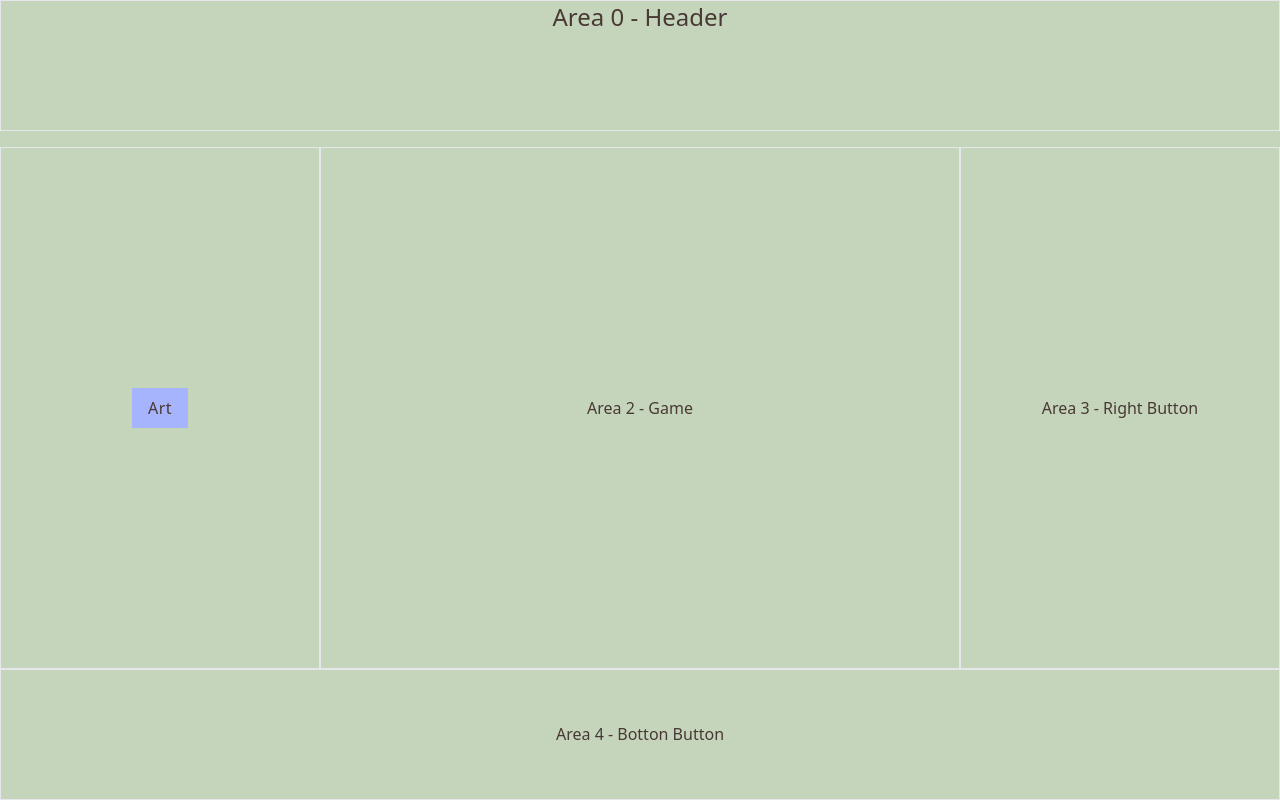
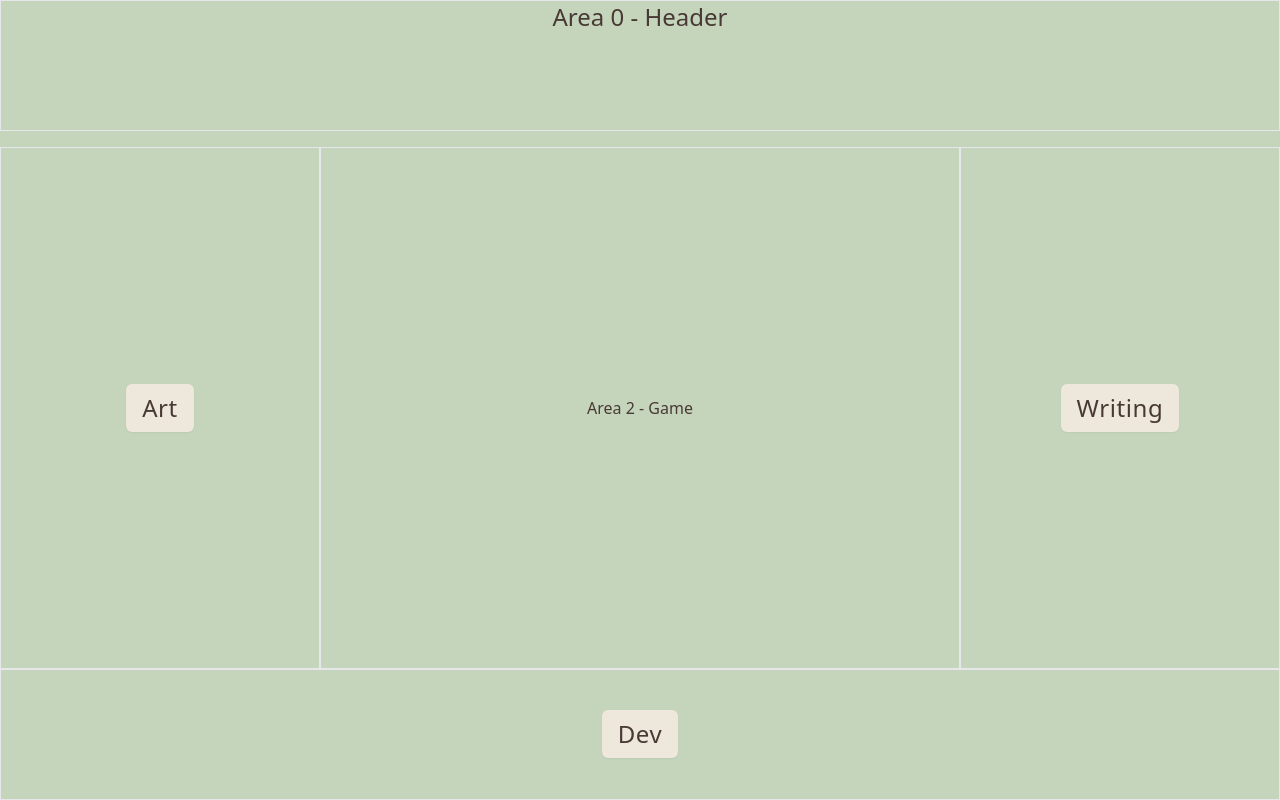
Before and after one commit to talostudios/talostudios-site, a Next.js app: page / in a window 1280 px wide. Built offline with nearby package versions, Linux system fonts and the light colour scheme.

Commit message:
add buttons and update custom button component

```diff
--- a/pages/index.tsx
+++ b/pages/index.tsx
@@ -9,15 +9,21 @@ export default function Home() {
       <div className='p-2' />
       <div className='h-full flex'>
         <div className='w-1/4 border flex items-center justify-center'>
-          <button className='px-4 py-2 font-medium tracking-wide bg-indigo-300 text-indgo-300'>
+          <button className='btn'>
             Art
           </button>
         </div>
         <div className='w-1/2 border flex items-center justify-center'> Area 2 - Game </div>
-        <div className='w-1/4 border flex items-center justify-center'> Area 3 - Right Button </div>
+        <div className='w-1/4 border flex items-center justify-center'>
+          <button className='btn'>
+            Writing
+          </button>
+        </div>
       </div>
       <div className='h-1/4 border flex items-center justify-center'>
-        <h1>Area 4 - Botton Button </h1>
+        <button className='btn'>
+          Dev
+        </button>
       </div>
     </div>
   )
--- a/styles/global.css
+++ b/styles/global.css
@@ -8,8 +8,6 @@ body {
 
 @layer components{
     .btn {
-        @apply background-color: theme('colors.white')
-        outline: 1px dotted;
-        outline: 5px auto -webkit-focus-ring-color;
+        @apply px-4 py-2 text-2xl tracking-wide rounded-md shadow-sm bg-whisper-white
       }
 }
--- a/tailwind.config.js
+++ b/tailwind.config.js
@@ -14,6 +14,7 @@ module.exports = {
         'white': '#ffffff',
         'sage': '#C5D5BC',
         'hot-fudge': '#483934',
+        'whisper-white': '#EDE7DC'
       },
     },
   },
```
